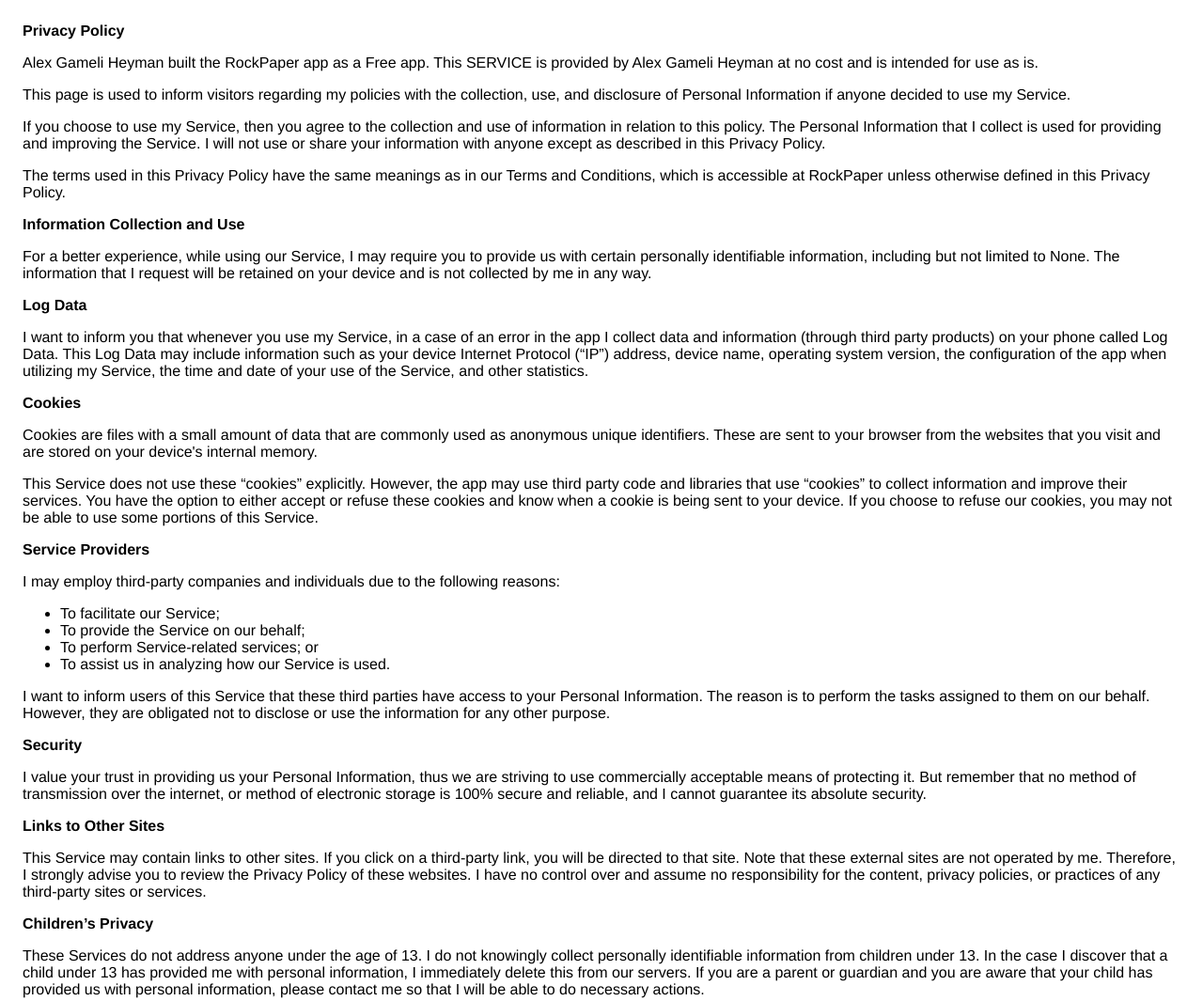
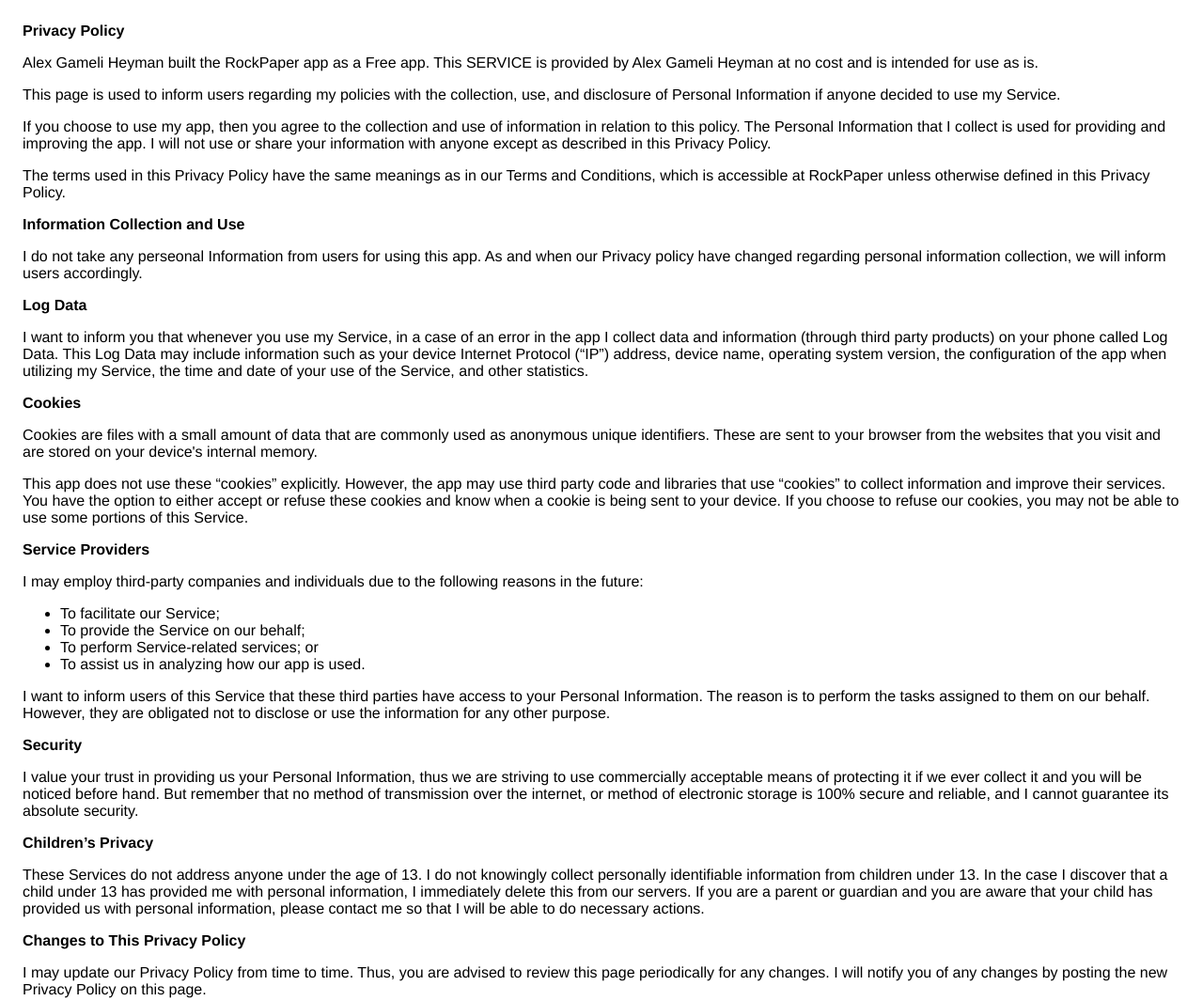
Before and after one commit to The-Heyman/Rock-paper-scissors, a plain HTML site: page index.html in a window 1280 px wide. Shown: the top 1065 px of the page at 94% size. Drawn offline with Linux system fonts and the light colour scheme.

Commit message:
Add html file for website

```diff
--- a/index.html
+++ b/index.html
@@ -1,37 +1,52 @@
 <!DOCTYPE html>
 <html>
+
 <head>
     <meta charset='utf-8'>
     <meta name='viewport' content='width=device-width'>
     <title>Privacy Policy</title>
-      <style> body { font-family: 'Helvetica Neue', Helvetica, Arial, sans-serif; padding:1em; } </style>
+    <style>
+        body {
+            font-family: 'Helvetica Neue', Helvetica, Arial, sans-serif;
+            padding: 1em;
+        }
+    </style>
 </head>
+
 <body>
-    <strong>Privacy Policy</strong> <p>
+    <strong>Privacy Policy</strong>
+    <p>
         Alex Gameli Heyman built the RockPaper app as
         a Free app. This SERVICE is provided by
         Alex Gameli Heyman at no cost and is intended for use as
         is.
-                </p> <p>
-                  This page is used to inform visitors regarding my
+    </p>
+    <p>
+        This page is used to inform users regarding my
         policies with the collection, use, and disclosure of Personal
         Information if anyone decided to use my Service.
-                </p> <p>
-                  If you choose to use my Service, then you agree to
+    </p>
+    <p>
+        If you choose to use my app, then you agree to
         the collection and use of information in relation to this
         policy. The Personal Information that I collect is
-                  used for providing and improving the Service. I will not use or share your information with
+        used for providing and improving the app. I will not use or share your information with
         anyone except as described in this Privacy Policy.
-                </p> <p>
+    </p>
+    <p>
         The terms used in this Privacy Policy have the same meanings
         as in our Terms and Conditions, which is accessible at
         RockPaper unless otherwise defined in this Privacy Policy.
-                </p> <p><strong>Information Collection and Use</strong></p> <p>
-                  For a better experience, while using our Service, I
-                  may require you to provide us with certain personally
-                  identifiable information, including but not limited to None. The information that
-                  I request will be retained on your device and is not collected by me in any way.
-                </p> <!----> <p><strong>Log Data</strong></p> <p>
+    </p>
+    <p><strong>Information Collection and Use</strong></p>
+    <p>
+        I do not take any perseonal Information from users for using this app. As and when
+        our Privacy policy have changed regarding personal information collection,
+        we will inform users accordingly.
+    </p>
+    <!---->
+    <p><strong>Log Data</strong></p>
+    <p>
         I want to inform you that whenever you
         use my Service, in a case of an error in the app
         I collect data and information (through third party
@@ -41,45 +56,52 @@
         configuration of the app when utilizing my Service,
         the time and date of your use of the Service, and other
         statistics.
-                </p> <p><strong>Cookies</strong></p> <p>
+    </p>
+    <p><strong>Cookies</strong></p>
+    <p>
         Cookies are files with a small amount of data that are
         commonly used as anonymous unique identifiers. These are sent
         to your browser from the websites that you visit and are
         stored on your device's internal memory.
-                </p> <p>
-                  This Service does not use these “cookies” explicitly. However,
+    </p>
+    <p>
+        This app does not use these “cookies” explicitly. However,
         the app may use third party code and libraries that use
         “cookies” to collect information and improve their services.
         You have the option to either accept or refuse these cookies
         and know when a cookie is being sent to your device. If you
         choose to refuse our cookies, you may not be able to use some
         portions of this Service.
-                </p> <p><strong>Service Providers</strong></p> <p>
+    </p>
+    <p><strong>Service Providers</strong></p>
+    <p>
         I may employ third-party companies and
-                  individuals due to the following reasons:
-                </p> <ul><li>To facilitate our Service;</li> <li>To provide the Service on our behalf;</li> <li>To perform Service-related services; or</li> <li>To assist us in analyzing how our Service is used.</li></ul> <p>
+        individuals due to the following reasons in the future:
+    </p>
+    <ul>
+        <li>To facilitate our Service;</li>
+        <li>To provide the Service on our behalf;</li>
+        <li>To perform Service-related services; or</li>
+        <li>To assist us in analyzing how our app is used.</li>
+    </ul>
+    <p>
         I want to inform users of this Service
         that these third parties have access to your Personal
         Information. The reason is to perform the tasks assigned to
         them on our behalf. However, they are obligated not to
         disclose or use the information for any other purpose.
-                </p> <p><strong>Security</strong></p> <p>
+    </p>
+    <p><strong>Security</strong></p>
+    <p>
         I value your trust in providing us your
         Personal Information, thus we are striving to use commercially
-                  acceptable means of protecting it. But remember that no method
-                  of transmission over the internet, or method of electronic
+        acceptable means of protecting it if we ever collect it and you will be noticed before hand.
+        But remember that no method of transmission over the internet, or method of electronic
         storage is 100% secure and reliable, and I cannot
         guarantee its absolute security.
-                </p> <p><strong>Links to Other Sites</strong></p> <p>
-                  This Service may contain links to other sites. If you click on
-                  a third-party link, you will be directed to that site. Note
-                  that these external sites are not operated by me.
-                  Therefore, I strongly advise you to review the
-                  Privacy Policy of these websites. I have
-                  no control over and assume no responsibility for the content,
-                  privacy policies, or practices of any third-party sites or
-                  services.
-                </p> <p><strong>Children’s Privacy</strong></p> <p>
+    </p>
+    <p><strong>Children’s Privacy</strong></p>
+    <p>
         These Services do not address anyone under the age of 13.
         I do not knowingly collect personally
         identifiable information from children under 13. In the case
@@ -89,19 +111,21 @@
         and you are aware that your child has provided us with
         personal information, please contact me so that
         I will be able to do necessary actions.
-                </p> <p><strong>Changes to This Privacy Policy</strong></p> <p>
+    </p>
+    <p><strong>Changes to This Privacy Policy</strong></p>
+    <p>
         I may update our Privacy Policy from
         time to time. Thus, you are advised to review this page
         periodically for any changes. I will
         notify you of any changes by posting the new Privacy Policy on
         this page.
-                </p> <p>This policy is effective as of 2020-09-01</p> <p><strong>Contact Us</strong></p> <p>
+    </p>
+    <p>This policy is effective as of 2020-09-01</p>
+    <p><strong>Contact Us</strong></p>
+    <p>
         If you have any questions or suggestions about my
         Privacy Policy, do not hesitate to contact me at kwakualex48@gmail.com
-                </p> <p>
-                  This privacy policy page was created at
-                  <a href="https://privacypolicytemplate.net" target="_blank" rel="noopener noreferrer">privacypolicytemplate.net</a>
-                  and modified/generated by
-                  <a href="https://app-privacy-policy-generator.firebaseapp.com/" target="_blank" rel="noopener noreferrer">App Privacy Policy Generator</a></p>
+    </p>
 </body>
+
 </html>
```
Lines whose indentation alone changed are shown as unchanged.
